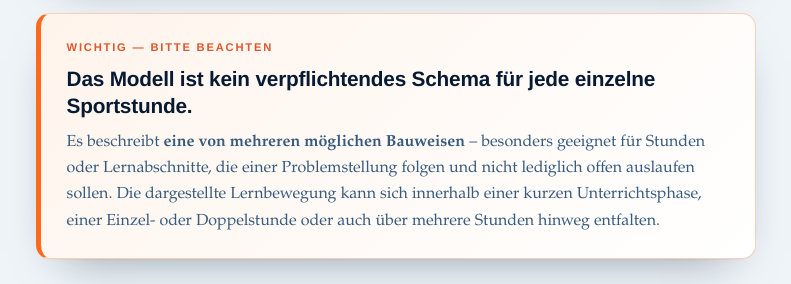
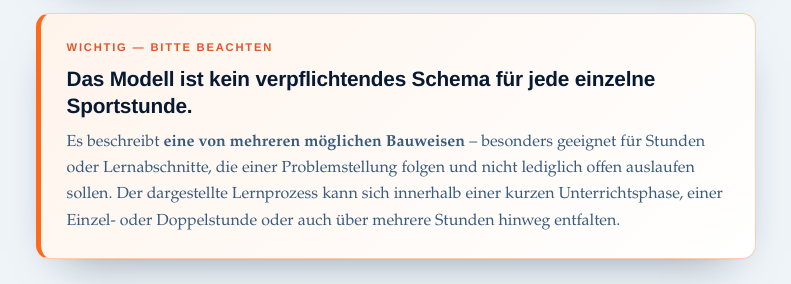
Before and after one commit to RadDWB/Problem, a plain HTML site: page index.html in a window 1280 px wide. Shown: the part 1660-1944 px from the top of the page, without its empty margins (244-1035 px from the left). Drawn offline with Linux system fonts and the light colour scheme.

Commit message:
Clarify description of learning process in index.html
Updated the text to clarify the learning process description.

```diff
--- a/index.html
+++ b/index.html
@@ -484,7 +484,7 @@
     <div class="callout">
       <p class="k">Wichtig — bitte beachten</p>
       <p class="big">Das Modell ist kein verpflichtendes Schema für jede einzelne Sportstunde.</p>
-      <p>Es beschreibt <b>eine von mehreren möglichen Bauweisen</b> – besonders geeignet für Stunden oder Lernabschnitte, die einer Problemstellung folgen und nicht lediglich offen auslaufen sollen. Die dargestellte Lernbewegung kann sich innerhalb einer kurzen Unterrichtsphase, einer Einzel- oder Doppelstunde oder auch über mehrere Stunden hinweg entfalten.</p>
+      <p>Es beschreibt <b>eine von mehreren möglichen Bauweisen</b> – besonders geeignet für Stunden oder Lernabschnitte, die einer Problemstellung folgen und nicht lediglich offen auslaufen sollen. Der dargestellte Lernprozess kann sich innerhalb einer kurzen Unterrichtsphase, einer Einzel- oder Doppelstunde oder auch über mehrere Stunden hinweg entfalten.</p>
     </div>
 
     <figure class="infofig">
```
